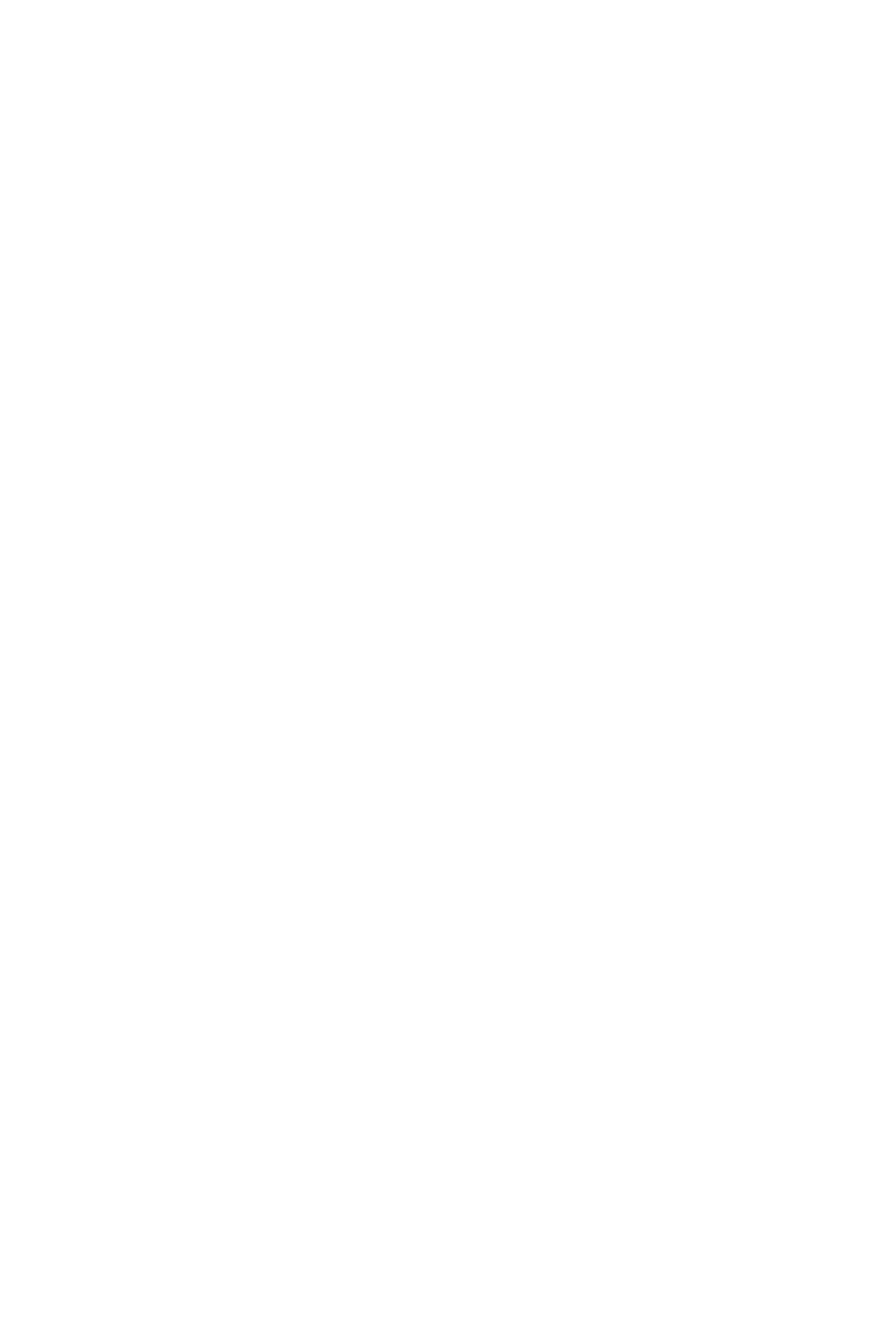
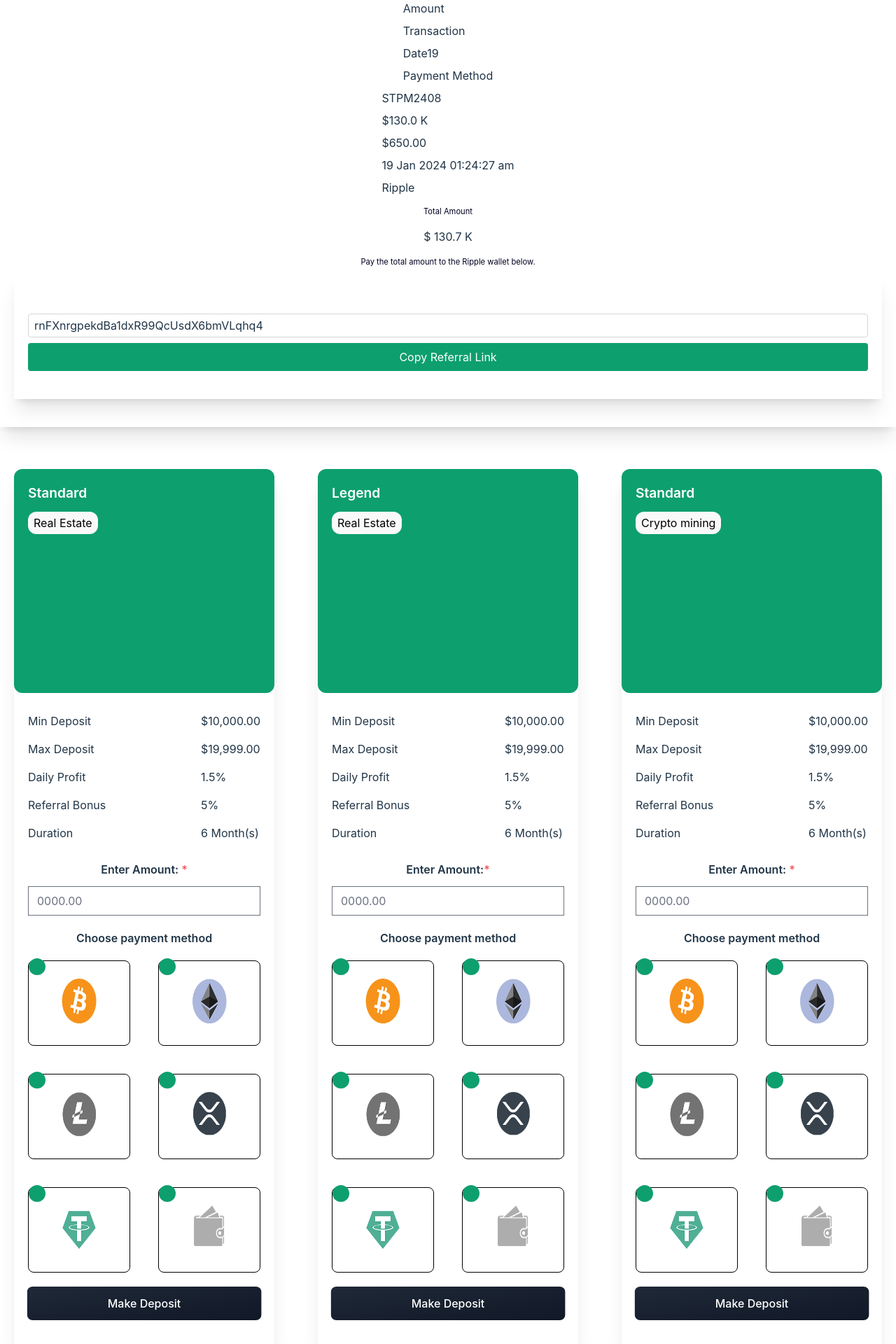
Before and after one commit to MatthewNweke/esports, a React (Vite) app: page /payment in a window 1280 px wide. Before the commit this address had no page. Shown: the part 180-2100 px from the top of the page at 70% size. Before the commit the page ends 800 px from the top, so only its background shows below. Built offline with nearby package versions, Linux system fonts and the light colour scheme; what tw-elements would draw is missing.

Commit message:
dashboard

```diff
--- a/src/App.jsx
+++ b/src/App.jsx
@@ -1,7 +1,7 @@
 import './App.css';
 import About from './pages/About';
 import Contact from './pages/Contact';
-import LogIn from './pages/Register';
+import Register from './pages/Register';
 import Plan from './pages/Plan';
 import PrivacyPolicy from './pages/PrivacyPolicy';
 import Home from './pages/Home';
@@ -9,6 +9,7 @@ import Terms from './pages/Terms';
 import Dashboard from './dashboard/Dashboard';
 import SignIn from './dashboard/SignIn';
 import MyReferral from './dashboard/MyReferral';
+import Payment from './dashboard/Payment';
 
 
 import { useEffect } from 'react';
@@ -31,12 +32,13 @@ function App() {
         <Route path="/plan" element={<Plan />} />
         <Route path="/about" element={<About />} />
         <Route path="/contact" element={<Contact />} />
-        <Route path="/login" element={<LogIn />} />
+        <Route path="/signup" element={<Register />} />
         <Route path="/privacy-policy" element={<PrivacyPolicy />} />
         <Route path="/terms&condition" element={<Terms />} />
         <Route path="/dashboard" element={<Dashboard />} />
         <Route path="/signin" element={<SignIn />} />
         <Route path="/referral" element={<MyReferral />} />
+        <Route path="/payment" element={<Payment />} />
       </Routes>
     </div>
   );
--- a/src/components/MainLayout.jsx
+++ b/src/components/MainLayout.jsx
@@ -5,7 +5,7 @@ const MainLayout = ({ children }) => {
   return (
     <main className="w-full overflow-hidden">
       <div className="mb-[5rem]">
-        <Header />
+      <Header />
       </div>
       {children}
       <Footer />
--- a/src/components/PricingPlan.jsx
+++ b/src/components/PricingPlan.jsx
@@ -1,4 +1,5 @@
-import {React,useState} from 'react';
+import { React, useState } from 'react';
+import { Link } from 'react-router-dom';
 
 const PricingPlan = () => {
   const [enteredAmount, setEnteredAmount] = useState('');
@@ -129,9 +130,14 @@ const PricingPlan = () => {
             </div>
           </div>
         </div>
-        <button className="bg-gradient-to-br text-white relative left-[50%] -translate-x-1/2 from-gray-800 to-gray-900 w-[90%] rounded-lg py-3 px-10" onClick={handleDepositClick}>
+        <Link to="/payment">
+          <button
+            className="bg-gradient-to-br text-white relative left-[50%] -translate-x-1/2 from-gray-800 to-gray-900 w-[90%] rounded-lg py-3 px-10"
+            onClick={handleDepositClick}
+          >
             Make Deposit
           </button>
+        </Link>
       </div>
       <div className="rounded shadow-xl min-h-[100vh] bg-white w-[30%] pb-10 max-xl:w-[60%] max-lg:w-[70%] max-md:w-[80%] max-sm:w-[100%]">
         <div class=" bg-green-500 p-5 rounded-xl before:w-full min-h-[40vh] ">
@@ -235,9 +241,14 @@ const PricingPlan = () => {
               <img src="/bal.png" alt="" className="w-25 h-20" />
             </div>
           </div>
-          <button className="bg-gradient-to-br text-white relative left-[50%] -translate-x-1/2 from-gray-800 to-gray-900 w-[90%] rounded-lg py-3 px-10" onClick={handleDepositClick}>
+          <Link to="/payment">
+            <button
+              className="bg-gradient-to-br text-white relative left-[50%] -translate-x-1/2 from-gray-800 to-gray-900 w-[90%] rounded-lg py-3 px-10"
+              onClick={handleDepositClick}
+            >
               Make Deposit
             </button>
+          </Link>
         </div>
       </div>
       <div className="rounded shadow-xl min-h-[100vh] bg-white w-[30%] pb-10 max-xl:w-[60%] max-lg:w-[70%] max-md:w-[80%] max-sm:w-[100%]">
@@ -346,9 +357,14 @@ const PricingPlan = () => {
               <img src="/bal.png" alt="" className="w-25 h-20" />
             </div>
           </div>
-          <button className="bg-gradient-to-br text-white relative left-[50%] -translate-x-1/2 from-gray-800 to-gray-900 w-[90%] rounded-lg py-3 px-10" onClick={handleDepositClick}>
+          <Link to="/payment">
+            <button
+              className="bg-gradient-to-br text-white relative left-[50%] -translate-x-1/2 from-gray-800 to-gray-900 w-[90%] rounded-lg py-3 px-10"
+              onClick={handleDepositClick}
+            >
               Make Deposit
             </button>
+          </Link>
         </div>
       </div>
     </div>
--- /dev/null
+++ b/src/dashboard/Payment.jsx
@@ -0,0 +1,76 @@
+import { useState } from "react";
+import PricingPlan from "../components/PricingPlan";
+
+const Payment = () => {
+
+  const [referralLink, setReferralLink] = useState('rnFXnrgpekdBa1dxR99QcUsdX6bmVLqhq4');
+  const [copied, setCopied] = useState(false);
+
+  const handleCopyLink = () => {
+    navigator.clipboard.writeText(referralLink)
+      .then(() => {
+        setCopied(true);
+        console.log('Referral link copied to clipboard');
+      })
+      .catch((error) => {
+        console.error('Error copying referral link: ', error);
+      });
+  };
+
+  return (
+    <div>
+      <div className="bg-white py-10 px-5 shadow-xl min-h-[40vh]">
+        <div className="">
+          <img src="/check_img.png" alt="" className="w-[5rem] mx-auto my-0" />
+          <p className="text-center">Deposit Successful</p>
+          <div className="flex  px-5 items-center leading-8 flex-col">
+            <ul>
+              <li>Transaction </li>
+              <li>Amount</li>
+              <li>Transaction</li>
+              <li>Date19</li>
+              <li>Payment Method</li>
+            </ul>
+
+            <ul>
+              <li>STPM2408</li>
+              <li>$130.0 K</li>
+              <li>$650.00</li>
+              <li>19 Jan 2024 01:24:27 am</li>
+              <li>Ripple</li>
+            </ul>
+          </div>
+          <div className='text-center leading-9'>
+            <p className='text-[#000020] text-[0.7rem]'>Total Amount </p>
+            <p>$ 130.7 K </p>
+            <p className='text-[#000020] text-[0.7rem]'>Pay the total amount to the Ripple wallet below.</p>
+          </div>
+        </div>
+        <div className="shadow-xl py-10 px-5">
+        <div className="mt-4 text-center">
+          <input
+            type="text"
+            value={referralLink}
+            onChange={(e) => setReferralLink(e.target.value)}
+            className="w-full px-2 py-1 border border-gray-300 rounded"
+          />
+          <button
+            onClick={handleCopyLink}
+            className={`mt-2 px-4 py-2 ${copied ? 'bg-green-300' : 'bg-green-500'} text-white rounded cursor-pointer w-[100%]`}
+          >
+            {copied ? 'Copied!' : 'Copy Referral Link'}
+          </button>
+        </div>
+      </div>
+      </div>
+
+
+      <div className='p-5'>
+
+      <PricingPlan/>
+    </div>
+    </div>
+  );
+};
+
+export default Payment;
--- a/src/pages/About.jsx
+++ b/src/pages/About.jsx
@@ -2,6 +2,7 @@ import AboutUs from '../components/common/AboutUs';
 import CoinBg from '../components/common/CoinBg';
 import MainLayout from '../components/MainLayout';
 import OptionFAQDropdown from '../components/OptionFAQDropdown';
+import { Link } from 'react-router-dom';
 
 const About = () => {
   return (
@@ -67,7 +68,7 @@ const About = () => {
           <OptionFAQDropdown />
         </div>
 
-        <div className='w-[100%]'>
+        <div className="w-[100%]">
           <div
             className="py-10 px-5 w-[100%] xl:w-[60%] lg:w-[80%] my-16 mx-auto flex flex-col items-center text-center gap-5 justify-center "
             style={{
@@ -89,9 +90,11 @@ const About = () => {
               investments, <br /> but we also guarantee the security of your
               investment.
             </p>
-            <button className="bg-green-500 border-0 text-white font-semibold px-8 py-3 rounded-lg">
-              Join Us
-            </button>
+            <Link to="/signup">
+              <button className="bg-green-500 border-0 text-white font-semibold px-8 py-3 rounded-lg">
+                Join Us
+              </button>
+            </Link>
           </div>
         </div>
       </MainLayout>
--- a/src/pages/Contact.jsx
+++ b/src/pages/Contact.jsx
@@ -1,6 +1,7 @@
 import CoinBg from '../components/common/CoinBg';
 import MainLayout from '../components/MainLayout';
 import AddressCard from '../components/utils/cards/AddressCard';
+
 
 const Contact = () => {
   return (
@@ -23,7 +24,7 @@ const Contact = () => {
 
           <div className=" bg-gray-100 py-5 w-[50%] text-black flex flex-col  justify-center gap-[1.5rem] items-center px-5 max-xl:mx-auto max-xl:my-0 max-xl:w-[80%] max-md:w-[90%] max-sm:w-[100%] max-sm:py-10">
             <p className="text-[2.2rem] font-semibold">Contact Us</p>
-            <p className="text-[1rem] text-center font-semibold">
+            <p className="text-[1rem] text-center">
               If you have any questions or queries that are not answered on our
               website, please feel free to contact us. We will try to respond to
               you as soon as possible. Thank you so much.
--- a/src/pages/Home.jsx
+++ b/src/pages/Home.jsx
@@ -36,7 +36,7 @@ const Home = () => {
             <br />
             security of your investment.
           </ul>
-          <Link to="/LogIn">
+          <Link to="/signup">
             <button className="text-white font-bold py-3 px-5 bg-green-500  rounded-lg">
               Start learning
             </button>
--- a/src/pages/Register.jsx
+++ b/src/pages/Register.jsx
@@ -3,6 +3,8 @@ import MainLayout from '../components/MainLayout';
 import { Link } from 'react-router-dom';
 import axios from 'axios';
 import { API_URL } from '../constants/api';
+
+
 
 const Register = () => {
   const [firstName, setFirstName] = useState('');
```
Also changed, not shown: public/check_img.png (added). Lines whose indentation alone changed are shown as unchanged.
